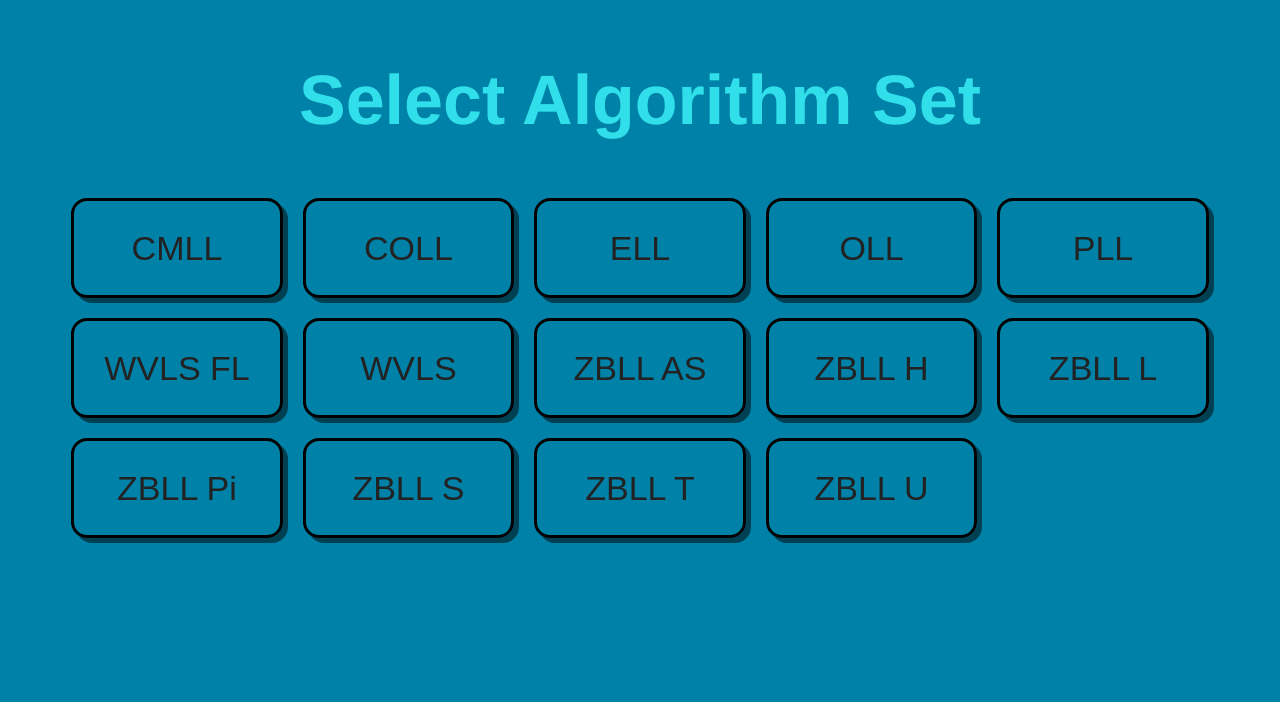
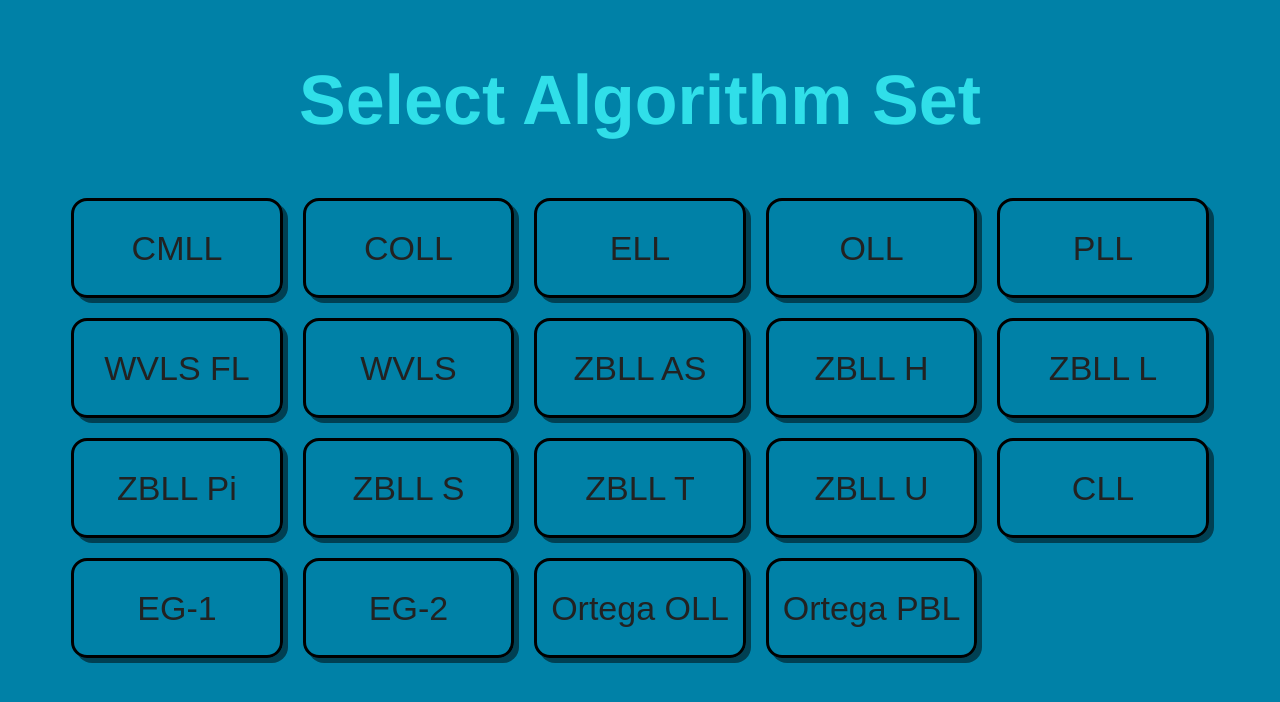
Before and after one commit to LeedsJohn/vue-algorithm-trainer, a Vue app: page / in a window 1280 px wide. Shown: the top 702 px of the page. Built offline with nearby package versions, Linux system fonts and the light colour scheme.

Commit message:
Added 2x2 algorithms

```diff
--- a/src/components/select_algset/TheAlgsetSelector.vue
+++ b/src/components/select_algset/TheAlgsetSelector.vue
@@ -27,6 +27,11 @@ export default {
         "ZBLL S",
         "ZBLL T",
         "ZBLL U",
+        "CLL",
+        "EG-1",
+        "EG-2",
+        "Ortega OLL",
+        "Ortega PBL"
       ],
     };
   },
```
